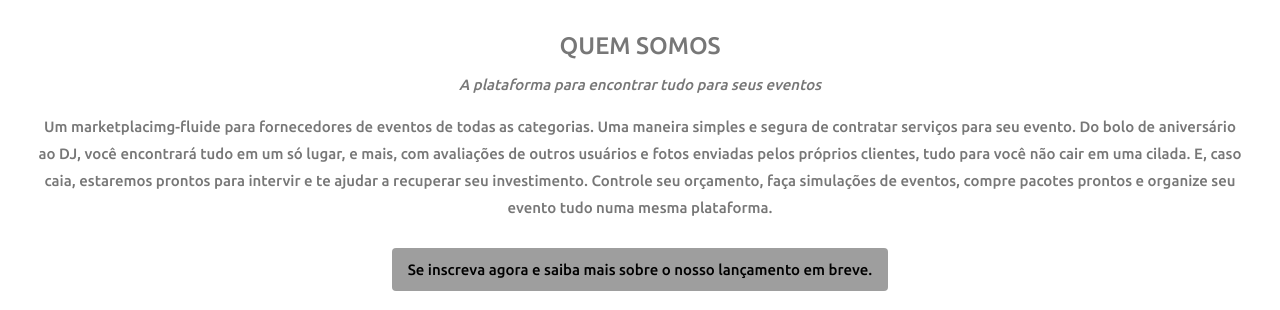
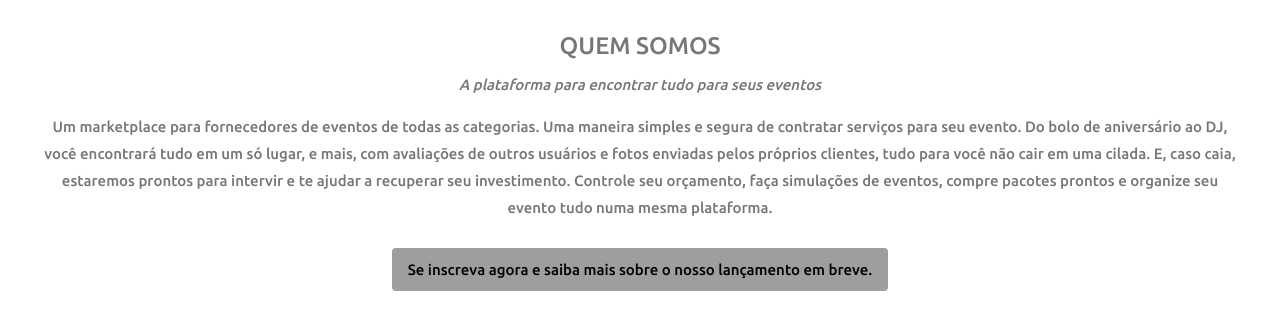
Before and after one commit to lrlmoura/Clapp, a plain HTML site: page index.html in a window 1280 px wide. Shown: the part 642-952 px from the top of the page. Drawn offline with nearby package versions, Linux system fonts and the light colour scheme.

Commit message:
fix quem somos

```diff
--- a/index.html
+++ b/index.html
@@ -54,7 +54,7 @@
 <div class="w3-content w3-container w3-padding-64" id="about">
   <h3 class="w3-center">QUEM SOMOS</h3>
   <p class="w3-center"><em>A plataforma para encontrar tudo para seus eventos</em></p>
-  <p class="w3-center">Um marketplacimg-fluide para fornecedores de eventos de todas as categorias. Uma maneira
+  <p class="w3-center">Um marketplace para fornecedores de eventos de todas as categorias. Uma maneira
     simples e segura de contratar serviços para seu evento. Do bolo de aniversário ao DJ,
     você encontrará tudo em um só lugar, e mais, com avaliações de outros usuários e
     fotos enviadas pelos próprios clientes, tudo para você não cair em uma cilada. E, caso
```
